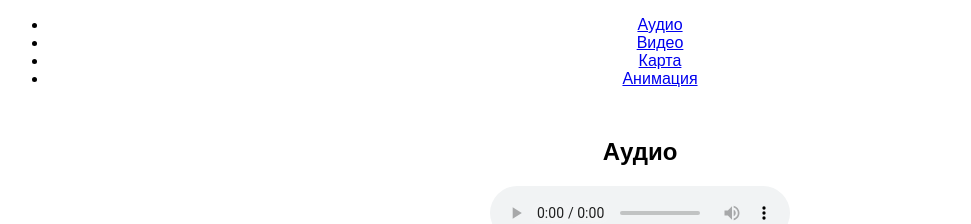
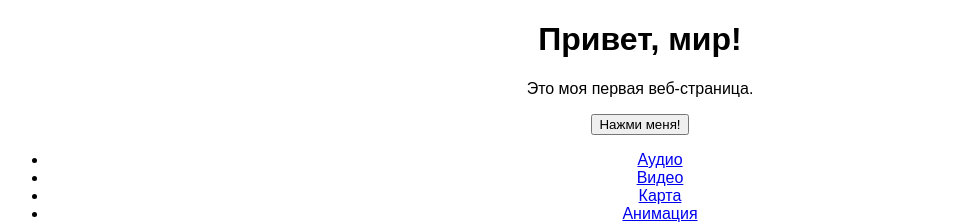
Before and after one commit to Mitra006/Mitra006.github.io, a plain HTML site: page index.html in a window 1280 px wide. Shown: the top 224 px of the page, without its empty margins (0-971 px from the left). Drawn offline with Linux system fonts and the light colour scheme.

Commit message:
Update index.html

```diff
--- a/index.html
+++ b/index.html
@@ -66,6 +66,12 @@
     </style>
 </head>
 <body>
+    <h1>Привет, мир!</h1>
+    <div id="content">
+        <p>Это моя первая веб-страница.</p>
+        <button class="button">Нажми меня!</button>
+    </div>
+    <script src="script.js"></script>
 
     <!-- Меню -->
     <nav>
```
